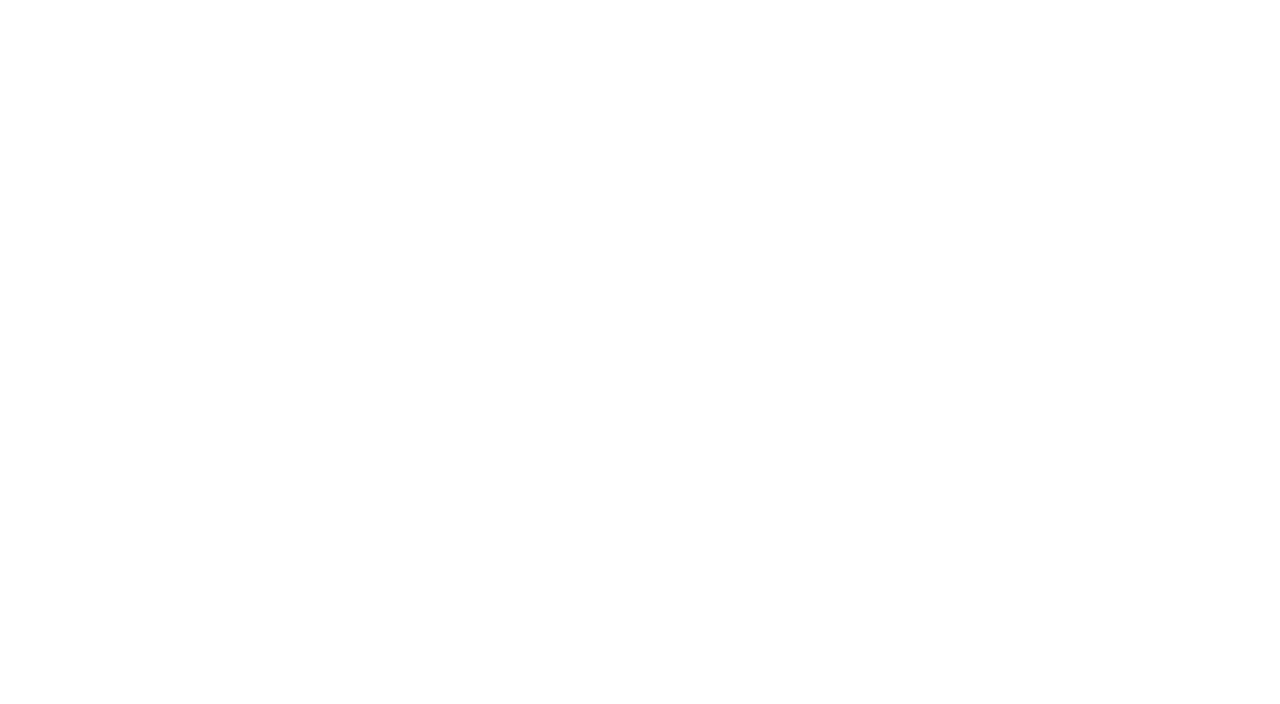
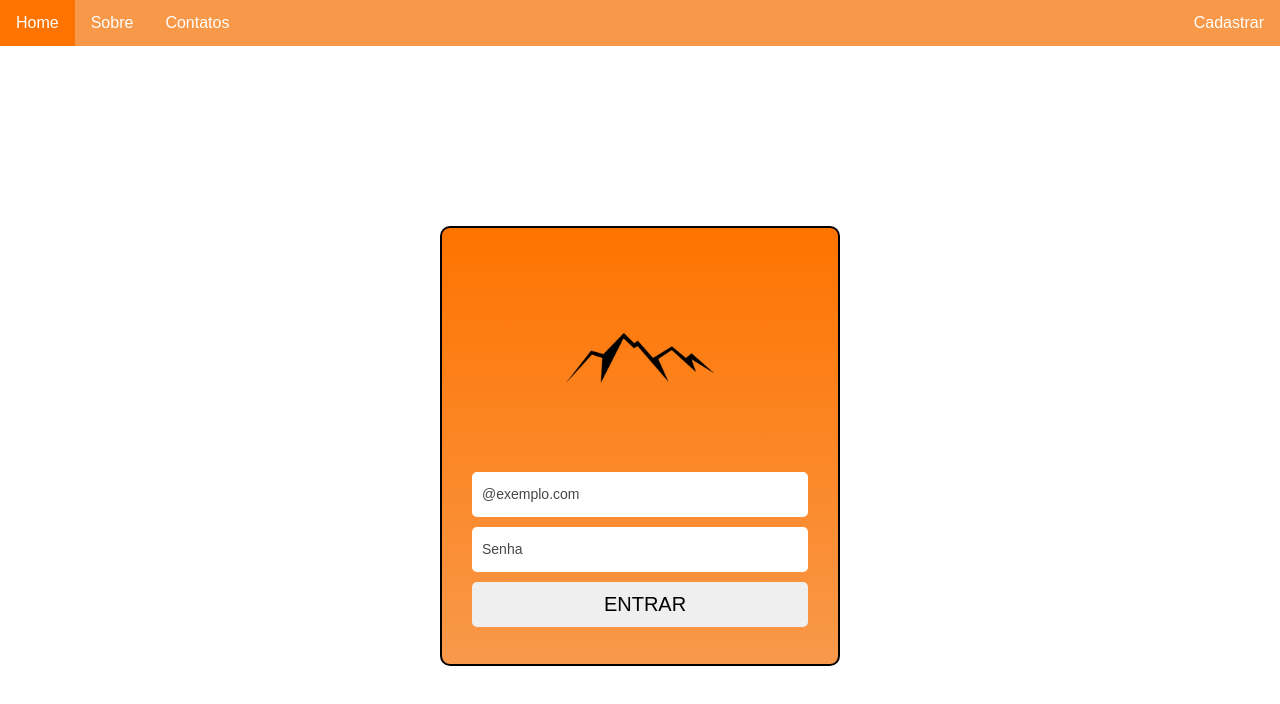
Before and after one commit to evandro6565/WebFinal, a plain HTML site: page entrar/log.html in a window 1280 px wide. Drawn offline with Linux system fonts and the light colour scheme.

Commit message:
pag login

```diff
--- a/entrar/log.css
+++ b/entrar/log.css
@@ -0,0 +1,78 @@
+* {
+  padding: 0;
+  margin: 0;
+  box-sizing: border-box;
+  font-family: Arial, Helvetica, sans-serif;
+}
+
+.header {
+  background-color: rgb(248, 153, 74);
+}
+.header ul {
+  list-style-type: none;
+  overflow: hidden;
+  position: sticky;
+  top: 0;
+}
+.header li {
+  float: left;
+}
+.header li a {
+  display: block;
+  color: #fff;
+  text-align: center;
+  padding: 14px 16px;
+  text-decoration: none;
+  transition: 0.3s;
+}
+.header li a:hover {
+  background-color: rgb(255, 115, 0);
+}
+.cad {
+  float: right;
+}
+
+.login {
+  display: flex;
+  height: 100vh;
+  justify-content: center;
+  align-items: center;
+}
+.logo {
+  display: flex;
+  flex-direction: column;
+  align-items: center;
+  background-image: linear-gradient(rgb(255, 115, 0), rgb(248, 153, 74));
+  border: 2px solid;
+  width: 400px;
+  height: 440px;
+  padding: 30px;
+  border-radius: 10px;
+}
+.logo form {
+  display: flex;
+  flex-direction: column;
+  width: 100%;
+}
+.logo input {
+  margin-top: 10px;
+  border: none;
+  height: 45px;
+  outline: none;
+  border-radius: 5px;
+  padding-left: 10px;
+}
+.logo img {
+  width: 200px;
+  height: auto;
+}
+
+input::placeholder {
+  color: #474747;
+  font-size: 14px;
+}
+.bnt {
+  display: block;
+  font-size: 20px;
+  text-transform: uppercase;
+}
--- a/entrar/log.html
+++ b/entrar/log.html
@@ -0,0 +1,39 @@
+<!DOCTYPE html>
+<html lang="en">
+  <head>
+    <meta charset="UTF-8" />
+    <meta http-equiv="X-UA-Compatible" content="IE=edge" />
+    <meta name="viewport" content="width=device-width, initial-scale=1.0" />
+    <link rel="stylesheet" href="log.css" />
+    <title>Login</title>
+  </head>
+  <body>
+    <div class="header">
+      <ul>
+        <li><a href="../index.html">Home</a></li>
+        <li><a href="">Sobre</a></li>
+        <li><a href="">Contatos</a></li>
+        <div class="cad">
+          <li><a href="">Cadastrar</a></li>
+        </div>
+      </ul>
+    </div>
+    <section class="login">
+      <div class="logo">
+        <div>
+          <img src="../img/logo login.png" alt="Milles" />
+        </div>
+        <form action="../index.html">
+          <input
+            type="email"
+            name="email"
+            placeholder="@exemplo.com"
+            autofocus
+          />
+          <input type="password" name="senha" placeholder="Senha" />
+          <input class="bnt" type="submit" name="nome" value="Entrar" />
+        </form>
+      </div>
+    </section>
+  </body>
+</html>
```
Also changed, not shown: index.html (+1 -1 lines), img/logo login.png (added).
